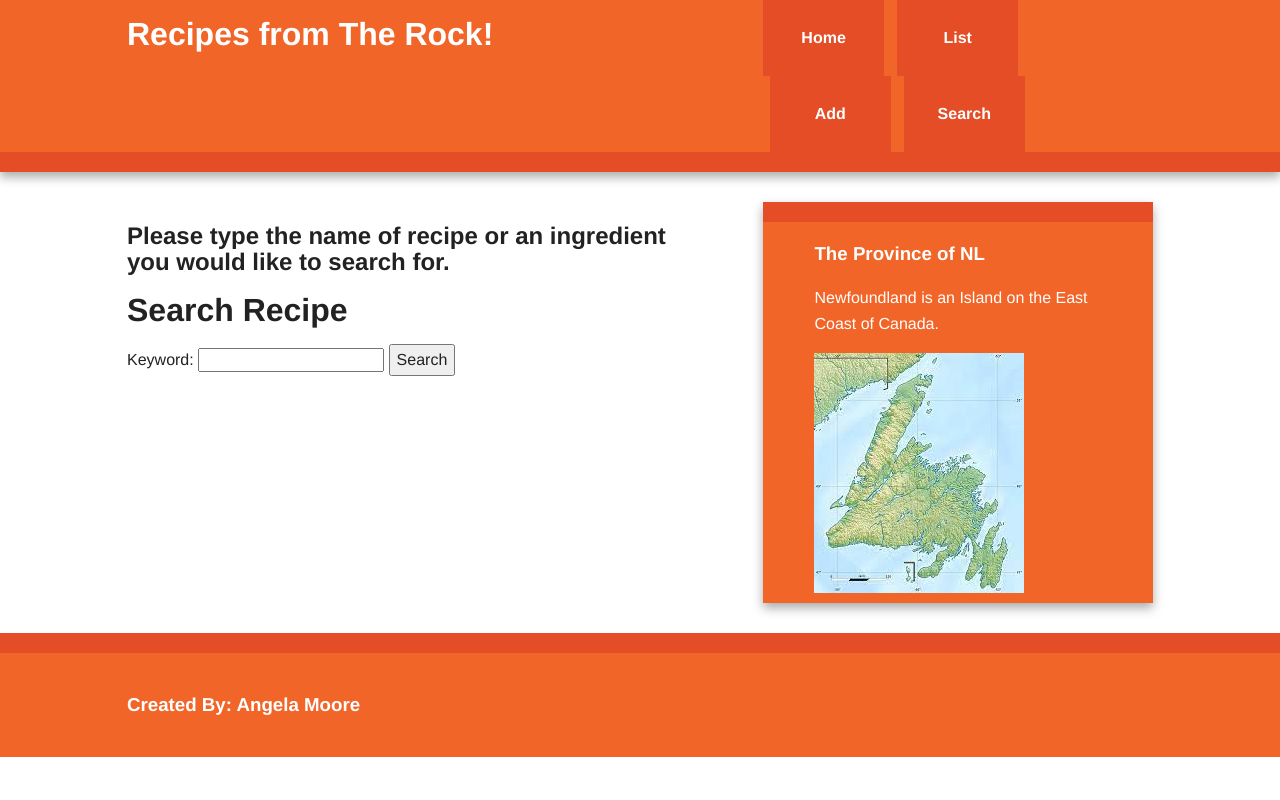
After one commit to angelamoore86/CP1895-flaskProject, a Flask app: template templates/search.html in a window 1280 px wide. The commit adds this page. Run offline with Flask 3, Linux system fonts and the light colour scheme; the template is opened without the code that fills it, so the values that code supplies are empty; some libraries are stand-ins or nearby versions.

Commit message:
Update final push

```diff
--- /dev/null
+++ b/app.py
@@ -0,0 +1,97 @@
+from flask import Flask, render_template, request, redirect, url_for
+import os
+import pandas as pd
+from werkzeug.utils import secure_filename
+
+
+app = Flask(__name__)
+
+ALLOWED_EXTENSIONS = {'jpg', 'jpeg', 'png', 'gif'}
+
+
+app.config['UPLOAD_FOLDER'] = os.path.join('static', 'data_dir', '')
+app.config['SUBMITTED_IMG'] = os.path.join('static', 'image_dir', '')
+
+
+def load_data(recipe_file):
+    if os.path.exists(recipe_file):
+       return pd.read_csv(recipe_file)
+    return pd.DataFrame(columns=['Name', 'Ingredients', 'Instructions', 'Servings'])
+
+
+def image_file(filename):
+    if request.method == "POST":
+        return "." in filename and filename.rsplit('.', 1)[1].lower() in ALLOWED_EXTENSIONS
+
+@app.route('/')
+def home():
+    return render_template('home.html')
+
+@app.route('/recipes')
+def recipes():
+    recipe_files = [f for f in os.listdir(app.config['UPLOAD_FOLDER']) if f.endswith('.csv')]
+    recipes = []
+    for file in recipe_files:
+        df = load_data(os.path.join(app.config['UPLOAD_FOLDER'], file))
+        recipes.append(df)
+    return render_template('recipes.html', recipes=recipes)
+
+@app.route('/upload', methods=['GET', 'POST'])
+def upload():
+    if request.method == 'POST':
+        name = request.form.get('name')
+        ingredients = request.form.get('ingredients')
+        instructions = request.form.get('instructions')
+        servings = request.form.get('servings')
+        image = request.files['image'] if 'image' in request.files else None
+
+        if name and ingredients and instructions and servings:
+            recipe_data = {
+            'Name': [name],
+            'Ingredients': [ingredients],
+            'Instructions': [instructions],
+            'Servings': [servings]
+            }
+            recipe_df = pd.DataFrame(recipe_data)
+
+            if image and image_file(image.filename):
+                filename = secure_filename(image.filename)
+                image.save(os.path.join(app.config['SUBMITTED_IMG'], filename))
+                recipe_df['Image'] = [filename]
+
+            recipe_file = os.path.join(app.config['UPLOAD_FOLDER'], f'{name.lower()}.csv')
+            recipe_df.to_csv(recipe_file, index=False)
+            return redirect(url_for('recipes'))
+
+    return render_template('upload.html')
+
+
+@app.route('/delete/<recipe_name>', methods=['GET', 'POST'])
+def delete(recipe_name):
+    recipe_file = os.path.join(app.config['UPLOAD_FOLDER'], f'{recipe_name.lower()}.csv')
+    if os.path.exists(recipe_file) and request.method == 'POST':
+        os.remove(recipe_file)
+        return redirect(url_for('recipes'))
+    return render_template('delete.html', recipe_name=recipe_name)
+
+@app.route('/search', methods=['GET', 'POST'])
+def search():
+    if request.method == 'POST':
+        keyword = request.form.get('keyword')
+        search_results = []
+
+        if keyword:
+            recipe_files = [f for f in os.listdir(app.config['UPLOAD_FOLDER']) if f.endswith('.csv')]
+            for file in recipe_files:
+                df = load_data(os.path.join(app.config['UPLOAD_FOLDER'], file))
+                filtered_df = df[df.apply(lambda row: keyword.lower() in row['Name'].lower() or keyword.lower() in row['Ingredients'].lower(), axis=1)]
+                if not filtered_df.empty:
+                    search_results.append(filtered_df)
+
+            return render_template('search.html', keyword=keyword, search_results=search_results)
+
+    return render_template('search.html')
+
+
+if __name__ == '__main__':
+    app.run(debug=True)
--- a/templates/base.html
+++ b/templates/base.html
@@ -25,10 +25,11 @@
             <header class="wrapper clearfix">
                 <h1 class="title">{% block page_title %}{% endblock %}</h1>
                 <nav>
-                    <ul>
-                         <li><a href={{ url_for('add_recipe') }}>Add Info</a></li>
-                        <li><a href={{ url_for('hello_admin') }}>Admin Portal</a></li>
-                        <li><a href="#">Search Recipe</a></li>
+                    <ul >
+                        <li><a href="{{ url_for('home') }}">Home</a></li>
+                        <li><a href="{{ url_for('recipes') }}">List</a></li>
+                        <li><a href="{{ url_for('upload') }}">Add</a></li>
+                        <li><a href="{{ url_for('search') }}">Search</a></li>
                     </ul>
                 </nav>
             </header>
@@ -52,6 +53,7 @@
                 <aside>
                     <h3>The Province of NL</h3>
                     <p>Newfoundland is an Island on the East Coast of Canada.</p>
+                    <img src="../static/images.jpg" alt="nl_map"/>
                 </aside>
 
             </div> <!-- #main -->
@@ -59,7 +61,7 @@
 
         <div class="footer-container">
             <footer class="wrapper">
-                <h3>By CP1895 Students</h3>
+                <h3>Created By: Angela Moore</h3>
             </footer>
         </div>
 
@@ -78,4 +80,3 @@
             ga('create','UA-XXXXX-X','auto');ga('send','pageview');
         </script>
     </body>
-</html>
--- a/templates/index.html
+++ b/templates/home.html
@@ -18,5 +18,5 @@ Please choose from the options on the menu above!
 {% endblock %}
 
 {% block H2_Content %}
-You can add, remove and search for a recipe with navigation menu above.
+You can add, search, view and delete recipes with navigation menu above.
 {% endblock %}
--- /dev/null
+++ b/templates/search.html
@@ -0,0 +1,38 @@
+{% extends "base.html" %}
+{% from "form-macros.html" import render_field %}
+
+{% block page_title %}
+Recipes from The Rock!
+{% endblock %}
+
+{% block H1_Description %}
+{% endblock %}
+
+{% block H1_Content %}
+{% endblock %}
+
+{% block H2_Description %}
+Please type the name of recipe or an ingredient you would like to search for.
+
+{% endblock %}
+
+{% block H2_Content %}
+    <h1>Search Recipe</h1>
+    <form action="/search" method="POST">
+        <label for="keyword">Keyword:</label>
+        <input type="text" id="keyword" name="keyword" required>
+        <button type="submit">Search</button>
+    </form>
+    {% if search_results %}
+        <h2>Search Results for "{{ keyword }}"</h2>
+        <ul>
+            {% for recipe_df in search_results %}
+                <h3>{{ recipe_df['Name'][0] }}</h3>
+                <p>Ingredients: {{ recipe_df['Ingredients'][0] }}</p>
+                <p>Instructions: {{ recipe_df['Instructions'][0] }}</p>
+                <p>Servings: {{ recipe_df['Servings'][0] }}</p>
+                <a href="{{ url_for('delete', recipe_name=recipe_df['Name'][0]) }}">Delete</a>
+            {% endfor %}
+        </ul>
+    {% endif %}
+{% endblock %}
```
Also changed, not shown: forms.py (deleted, +0 -13 lines), input.html (deleted, +0 -15 lines), templates/add_recipe.html (deleted, +0 -48 lines), templates/delete.html (added, +25 -0 lines), templates/recipes.html (added, +31 -0 lines), templates/upload.html (added, +35 -0 lines), templates/view_recipe.html (deleted, +0 -35 lines), static/images.jpg (added).
